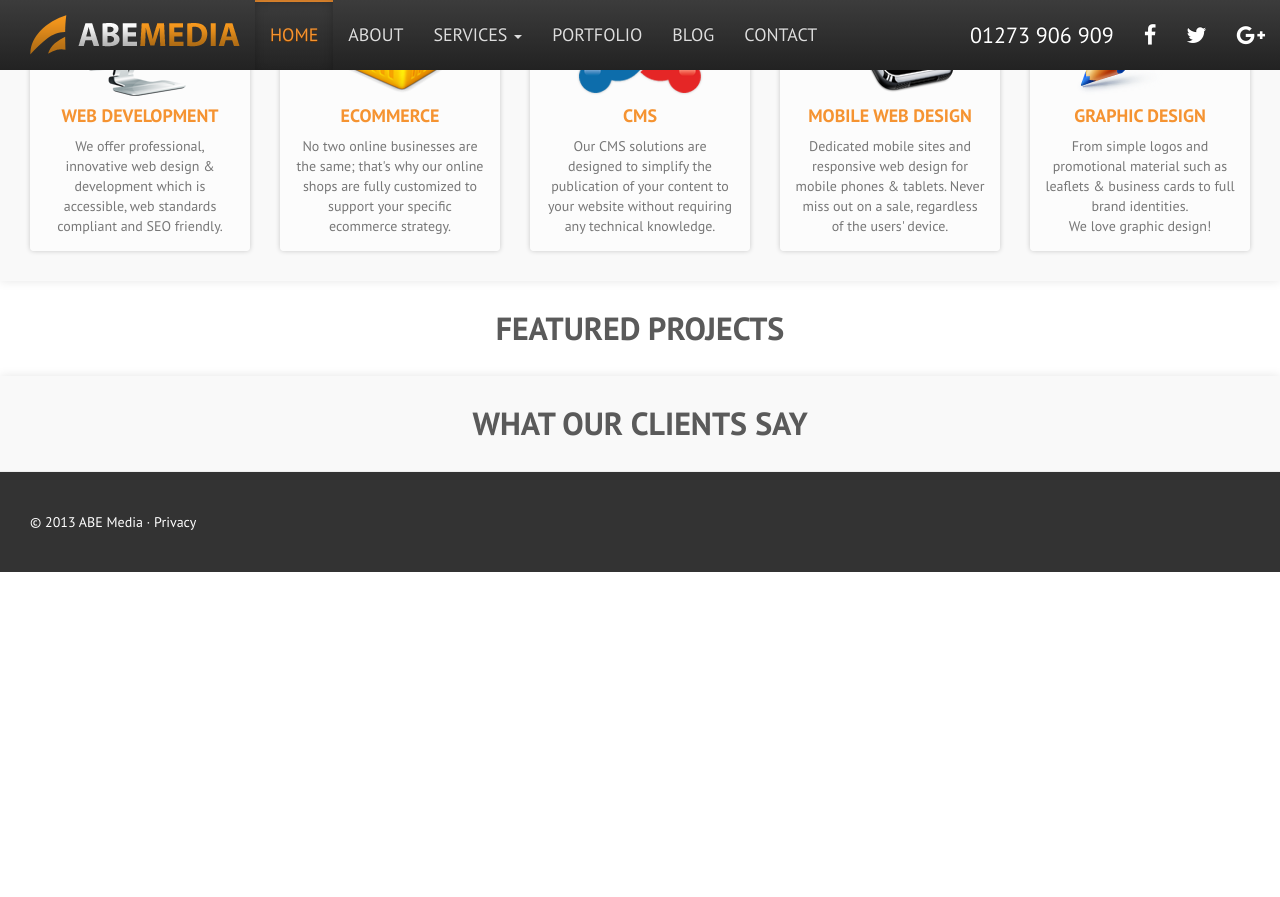
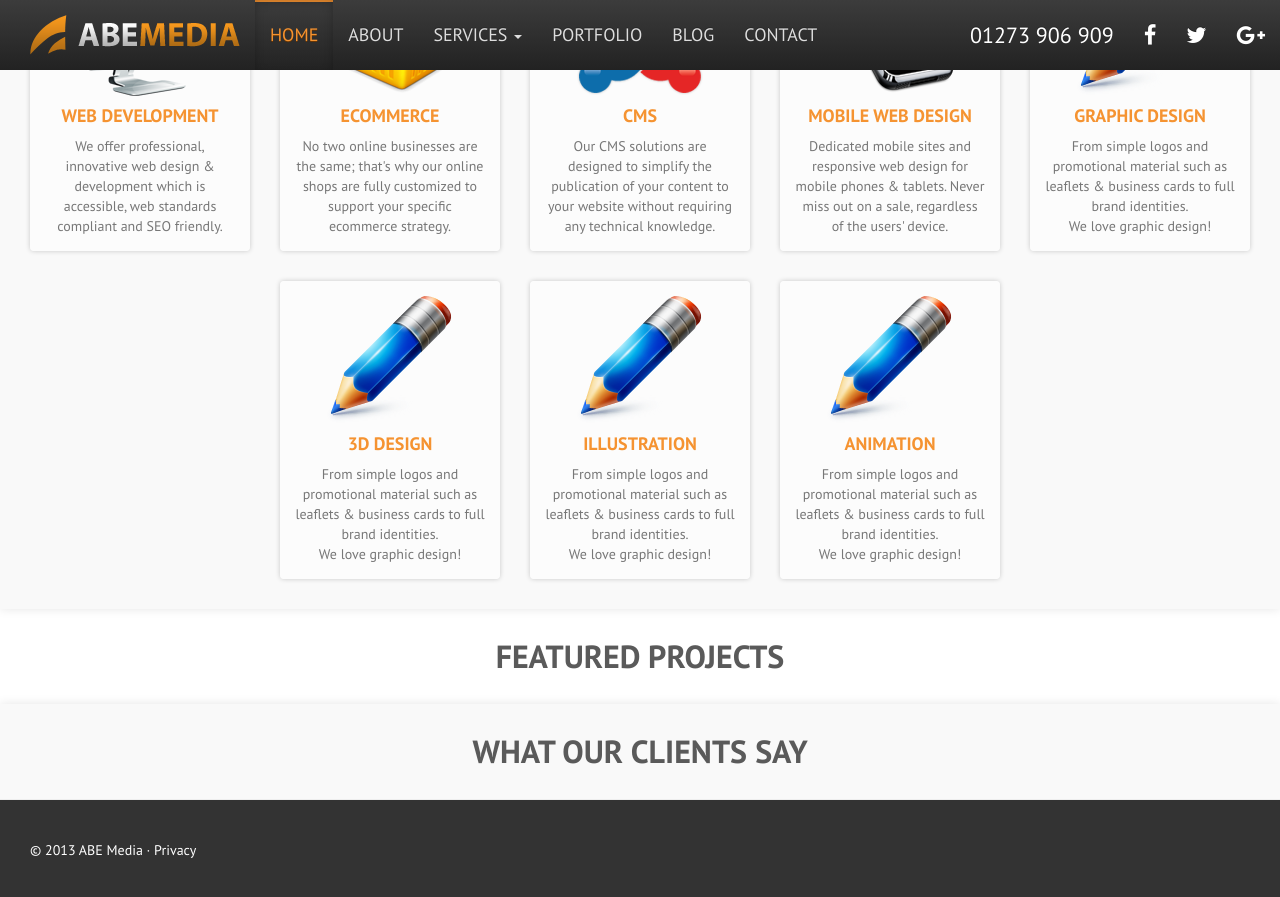
Before and after one commit to abemedia/abemedia.github.io, a Jekyll site: the page built from index.md, in a window 1280 px wide and 900 px high, scrolled down 804 px. Shown: the top 897 px of the window. Built offline with Jekyll 4.4.1, drawn with Linux system fonts in a browser that asks for light colours; nearby versions of some CDN libraries; before the commit the page ends 1376 px from its top, so only the background shows below that.

Commit message:
Update services.yml

```diff
--- a/_data/services.yml
+++ b/_data/services.yml
@@ -28,3 +28,21 @@
     url: graphic-design
     image: /images/services/graphic-design.png
     desc: "From simple logos and promotional material such as leaflets &amp; business cards to full brand identities.<br>We love graphic design!"
+-
+    title: 3D Design
+    alias: 3d
+    url: 3d-design
+    image: /images/services/graphic-design.png
+    desc: "From simple logos and promotional material such as leaflets &amp; business cards to full brand identities.<br>We love graphic design!"
+-
+    title: Illustration
+    alias: illustration
+    url: illustration
+    image: /images/services/graphic-design.png
+    desc: "From simple logos and promotional material such as leaflets &amp; business cards to full brand identities.<br>We love graphic design!"
+-
+    title: Animation
+    alias: animation
+    url: animation
+    image: /images/services/graphic-design.png
+    desc: "From simple logos and promotional material such as leaflets &amp; business cards to full brand identities.<br>We love graphic design!"
```
